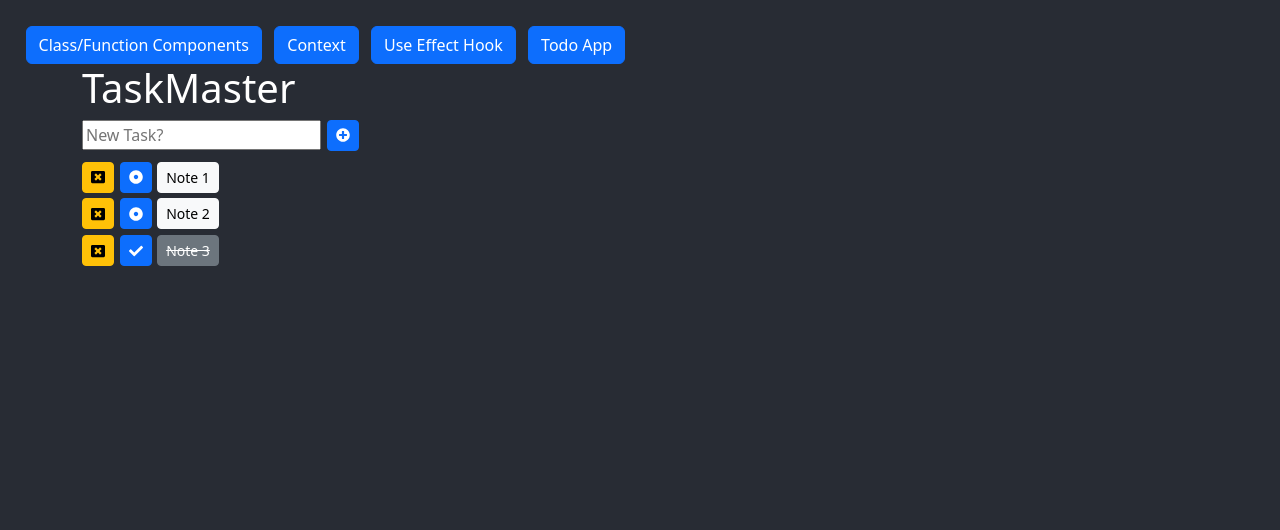
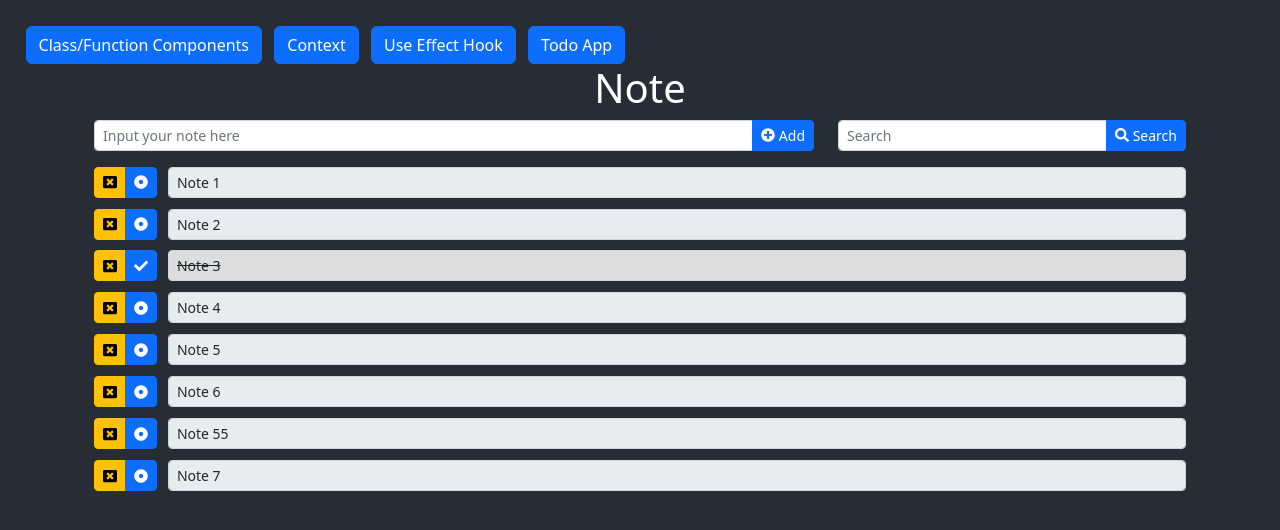
Before and after one commit to PhucNguyenHDW/reactjs-training-2, a React (Create React App) app: page /todo-app in a window 1280 px wide. Shown: the top 530 px of the page. Built offline with nearby package versions, Linux system fonts and the light colour scheme; data requests are answered from the project's data file.

Commit message:
add react form hook, pagination

```diff
--- a/db.json
+++ b/db.json
@@ -14,6 +14,31 @@
       "id": "029ffa65-08af-4c2c-b9a7-9f404ba76afb",
       "text": "Note 3",
       "isDone": true
+    },
+    {
+      "text": "Note 4",
+      "isDone": false,
+      "id": "e6c457c5-617e-4b70-9b67-328001148412"
+    },
+    {
+      "text": "Note 5",
+      "isDone": false,
+      "id": "2bad09fd-5f2a-450b-aced-ef8dafc2bc6f"
+    },
+    {
+      "text": "Note 6",
+      "isDone": false,
+      "id": "aec000e4-abf2-40c5-b093-0dd11f5900e2"
+    },
+    {
+      "text": "Note 55",
+      "isDone": false,
+      "id": "d56122f6-2390-4941-9135-26504c5cbc3b"
+    },
+    {
+      "text": "Note 7",
+      "isDone": false,
+      "id": "9c83328f-0e62-42d4-a594-6201b0789623"
     }
   ]
 }
--- a/package.json
+++ b/package.json
@@ -18,6 +18,7 @@
     "react": "^18.2.0",
     "react-bootstrap": "^2.7.2",
     "react-dom": "^18.2.0",
+    "react-hook-form": "^7.43.5",
     "react-icons": "^4.8.0",
     "react-redux": "^8.0.5",
     "react-router-dom": "^6.8.2",
--- a/src/components/TodoApp/TodoApp.css
+++ b/src/components/TodoApp/TodoApp.css
@@ -8,6 +8,9 @@
 }
 .mb-1p {
   margin-bottom: 1%;
+}
+.ml-1p {
+  margin-left: 1%;
 }
 
 /* icon css here  */
@@ -20,3 +23,12 @@
   margin-right: 2%;
   margin-bottom: 0.5%;
 }
+
+.note-container {
+  display: flex;
+  flex-direction: row;
+  flex-wrap: nowrap;
+  justify-content: flex-start;
+  align-items: center;
+  margin-bottom: 1%;
+}
--- a/src/components/TodoApp/TodoApp.jsx
+++ b/src/components/TodoApp/TodoApp.jsx
@@ -7,42 +7,39 @@ import {
   updateTodo
 } from '../../store/actions/todoAction.ts'
 import './TodoApp.css'
-import { Button } from 'react-bootstrap'
+import {
+  Button,
+  Form,
+  InputGroup,
+  ButtonGroup,
+  Row,
+  Col,
+  Container
+} from 'react-bootstrap'
 import { v4 as uuidv4 } from 'uuid'
 import {
   FaWindowClose,
   FaCheck,
   FaDotCircle,
-  FaPlusCircle
+  FaPlusCircle,
+  FaSearch
 } from 'react-icons/fa'
 
 const TodoApp = () => {
   const [input, setInput] = useState('')
-  // const [task, setTask] = useState([])
-
-  // useEffect(() => {
-  //   axios.get('http://localhost:4000/posts').then(({ data }) => {
-  //     setTask(data)
-  //   })
-  // }, [])
+  const [search, setSearch] = useState('')
+  const [page] = useState(1)
+  const [limit] = useState(20)
 
   const dispatch = useDispatch()
   const todoData = useSelector((state) => state.todos)
   const { todos } = todoData
   useEffect(() => {
-    dispatch(getTodos())
+    searchNote()
   }, [])
 
   const add = async () => {
     if (!input) return
-    // setTask([
-    //   ...task,
-    //   {
-    //     text: input,
-    //     isDone: false,
-    //     id: uuidv4()
-    //   }
-    // ])
     await dispatch(
       addTodo({
         text: input,
@@ -50,46 +47,107 @@ const TodoApp = () => {
         id: uuidv4()
       })
     )
-    await dispatch(getTodos())
+    await dispatch(
+      getTodos({
+        search,
+        page,
+        limit
+      })
+    )
     setInput('')
   }
 
   const remove = async (id) => {
-    // setTask(task.filter((_item, i) => i !== index))
     await dispatch(deleteTodo(id))
-    await dispatch(getTodos())
+    await dispatch(
+      getTodos({
+        search,
+        page,
+        limit
+      })
+    )
   }
 
   const toggleChecked = async ({ id, isDone }) => {
     let updatedIsDone = !isDone
-    // const obj = {
-    //   ...task[index]
-    // }
-    // obj.isDone = !obj.isDone
-    // setTask([...task.slice(0, index), obj].concat(task.slice(index + 1)))
     await dispatch(updateTodo({ id, isDone: updatedIsDone }))
-    await dispatch(getTodos())
+    await dispatch(
+      getTodos({
+        search,
+        page,
+        limit
+      })
+    )
+  }
+
+  const searchNote = async () => {
+    await dispatch(
+      getTodos({
+        search,
+        page,
+        limit
+      })
+    )
   }
 
   return (
     <div className="container">
-      <h1 className="heading">TaskMaster</h1>
-      <div className="d-flex align-items-center mb-1p">
-        <input
-          placeholder="New Task?"
-          className="in-text mr-0d5p"
+      <h1 className="text-center">Note</h1>
+      <div id="add-note-input" className="mb-3">
+        <Container>
+          <Row>
+            {/* add note part */}
+            <Col md={8} lg={8}>
+              <InputGroup className="" size="sm">
+                <Form.Control
+                  type="text"
+                  placeholder="Input your note here"
                   onChange={(e) => setInput(e.target.value)}
                   value={input}
                 />
-        <Button size="sm" variant="primary" onClick={add}>
+
+                <Button size="sm" variant="primary" onClick={() => add()}>
                   <FaPlusCircle className="btn-fa-icon"></FaPlusCircle>
+                  <span> Add</span>
                 </Button>
+              </InputGroup>
+              {/* {errors && errors.input && errors.input.type === 'required' && (
+                <Form.Text className="text-danger">
+                  {errors.input.message}
+                </Form.Text>
+              )} */}
+            </Col>
+            {/* search part */}
+            <Col md={4} lg={4}>
+              <InputGroup className="" size="sm">
+                <Form.Control
+                  type="text"
+                  placeholder="Search"
+                  onChange={(e) => setSearch(e.target.value)}
+                  value={search}
+                />
+
+                <Button
+                  size="sm"
+                  variant="primary"
+                  onClick={() => searchNote()}
+                >
+                  <FaSearch className="btn-fa-icon"></FaSearch>
+                  <span> Search</span>
+                </Button>
+              </InputGroup>
+            </Col>
+          </Row>
+        </Container>
       </div>
-      <div>
+      <div id="note-items">
+        <Container>
           {todos &&
             todos.map((item, i) => (
-            <div className="d-flex align-items-start" key={i}>
+              <div className="note-container" key={i}>
+                <ButtonGroup>
                   <Button
+                    id="delete-btn"
                     className="mr-0d5p"
                     onClick={() => remove(item.id)}
                     size="sm"
@@ -98,7 +156,10 @@ const TodoApp = () => {
                     <FaWindowClose className="btn-fa-icon" />
                   </Button>
                   <Button
-                variant={item.isDone === 'secondary' ? 'primary' : 'primary'}
+                    id="done-btn"
+                    variant={
+                      item.isDone === 'secondary' ? 'primary' : 'primary'
+                    }
                     onClick={() =>
                       toggleChecked({ id: item.id, isDone: item.isDone })
                     }
@@ -111,17 +172,30 @@ const TodoApp = () => {
                       <FaDotCircle className="btn-fa-icon"></FaDotCircle>
                     )}
                   </Button>
-
-              <Button
+                </ButtonGroup>
+                <InputGroup className="ml-1p" size="sm">
+                  <Form.Control
+                    type="text"
+                    placeholder="Some note used to be here :>"
+                    value={item.text}
+                    disabled
+                    style={{
+                      textDecoration: item.isDone && 'line-through',
+                      background: item.isDone && '#dddddd'
+                    }}
+                  />
+                </InputGroup>
+                {/* <Button
                 className="note-text"
                 style={{ textDecoration: item.isDone && 'line-through' }}
                 size="sm"
                 variant={item.isDone ? 'secondary' : 'light'}
               >
                 {item.text}
-              </Button>
+              </Button> */}
               </div>
             ))}
+        </Container>
       </div>
     </div>
   )
--- a/src/store/actions/todoAction.ts
+++ b/src/store/actions/todoAction.ts
@@ -1,11 +1,19 @@
 import { GET_TODO, TODO_ERROR, ADD_TODO, DELETE_TODO } from '../types'
 import axios from 'axios'
 
+interface getTodosQueryI {
+  search: string
+  page: number
+  limit: number
+}
+
 export const getTodos =
-  () =>
+  ({ search = '', page = 1, limit = 20 }: getTodosQueryI) =>
   async (dispatch: (arg0: { type: string; payload: string[] }) => void) => {
     try {
-      const res = await axios.get(`http://localhost:4000/posts`)
+      const res = await axios.get(
+        `http://localhost:4000/posts?q=${search}&_page=${page}&_limit=${limit}`
+      )
       dispatch({
         type: GET_TODO,
         payload: res.data
--- a/src/store/reducers/todoReducer.ts
+++ b/src/store/reducers/todoReducer.ts
@@ -25,7 +25,6 @@ interface actionI {
 export default function (state = initialState, action: actionI) {
   switch (action.type) {
     case GET_TODO:
-      console.log('state getTodo', state)
       return {
         ...state,
         todos: action.payload,
```
Lines whose indentation alone changed are shown as unchanged.
